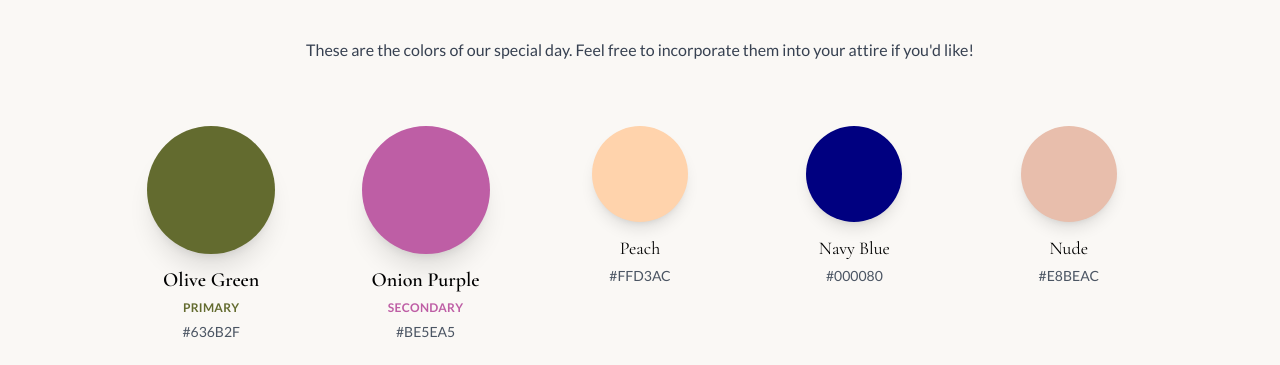
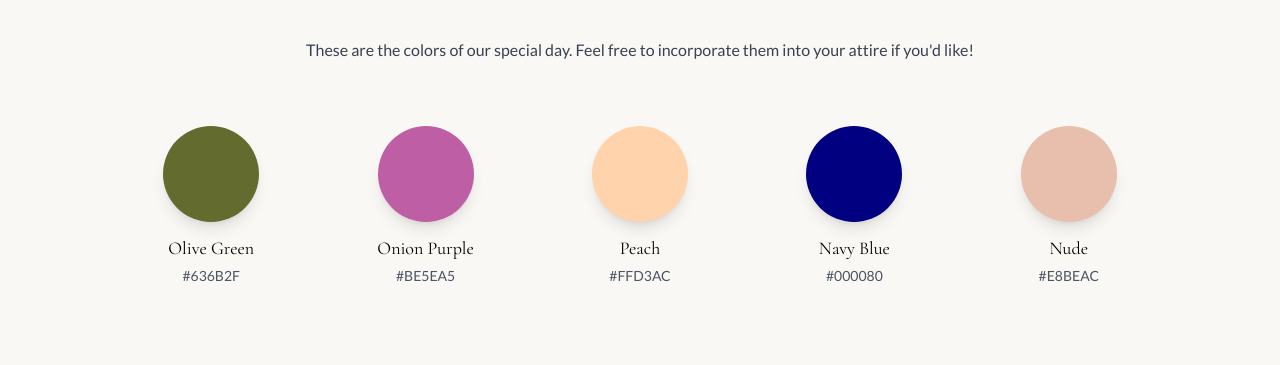
Before and after one commit to Kainy2/ozi-kene-wedding, a React (Vite) app: page / in a window 1280 px wide. Shown: the part 3042-3407 px from the top of the page. Built offline with nearby package versions, Linux system fonts and the light colour scheme; no server answers.

Commit message:
Remove primary colours

```diff
--- a/src/sections/ColorPaletteSection.tsx
+++ b/src/sections/ColorPaletteSection.tsx
@@ -24,7 +24,8 @@ export default function ColorPaletteSection() {
                 <ColorSwatch
                   name={color.name}
                   hex={color.hex}
-                  role={color.role}
+                  role="accent"
+                  // role={color.role}
                 />
               </div>
             ))}
```
